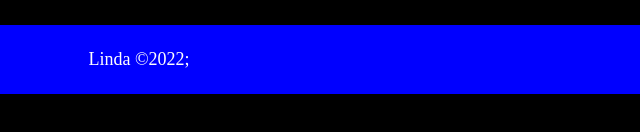
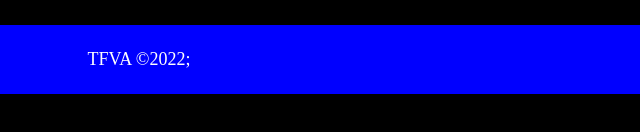
Before and after one commit to Linda8-lang/My-Website.com, a plain HTML site: page index.html in a window 1280 px wide. Shown: the part 654-786 px from the top of the page, 521-1161 px from the left. Drawn offline with Linux system fonts and the light colour scheme.

Commit message:
Update index.html

```diff
--- a/index.html
+++ b/index.html
@@ -53,6 +53,6 @@
         </p>
       </section>
     </div>
-    <footer id="my-footer">Linda &copy2022;</footer>
+    <footer id="my-footer">TFVA &copy2022;</footer>
   </body>
 </html>
```
